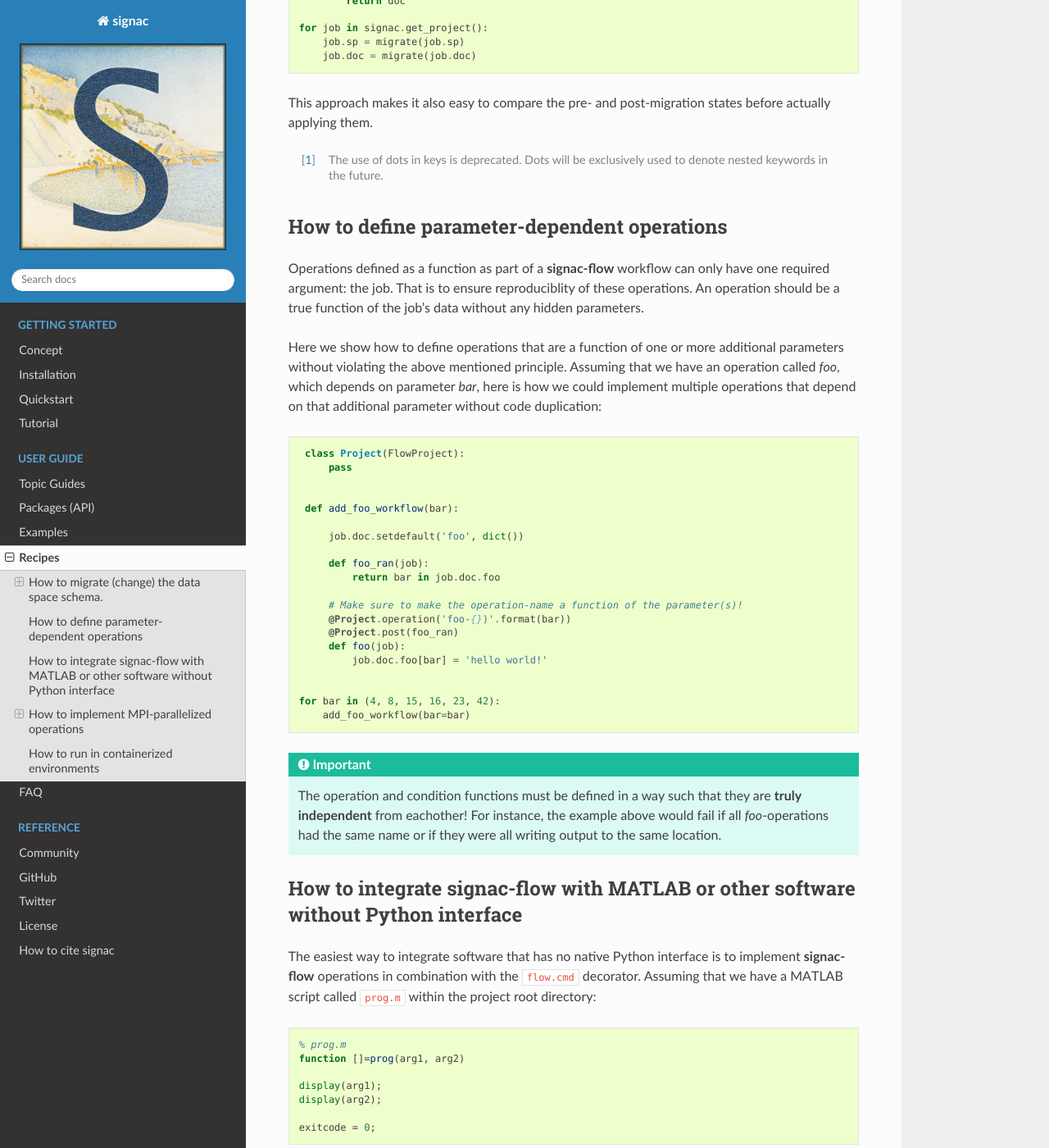
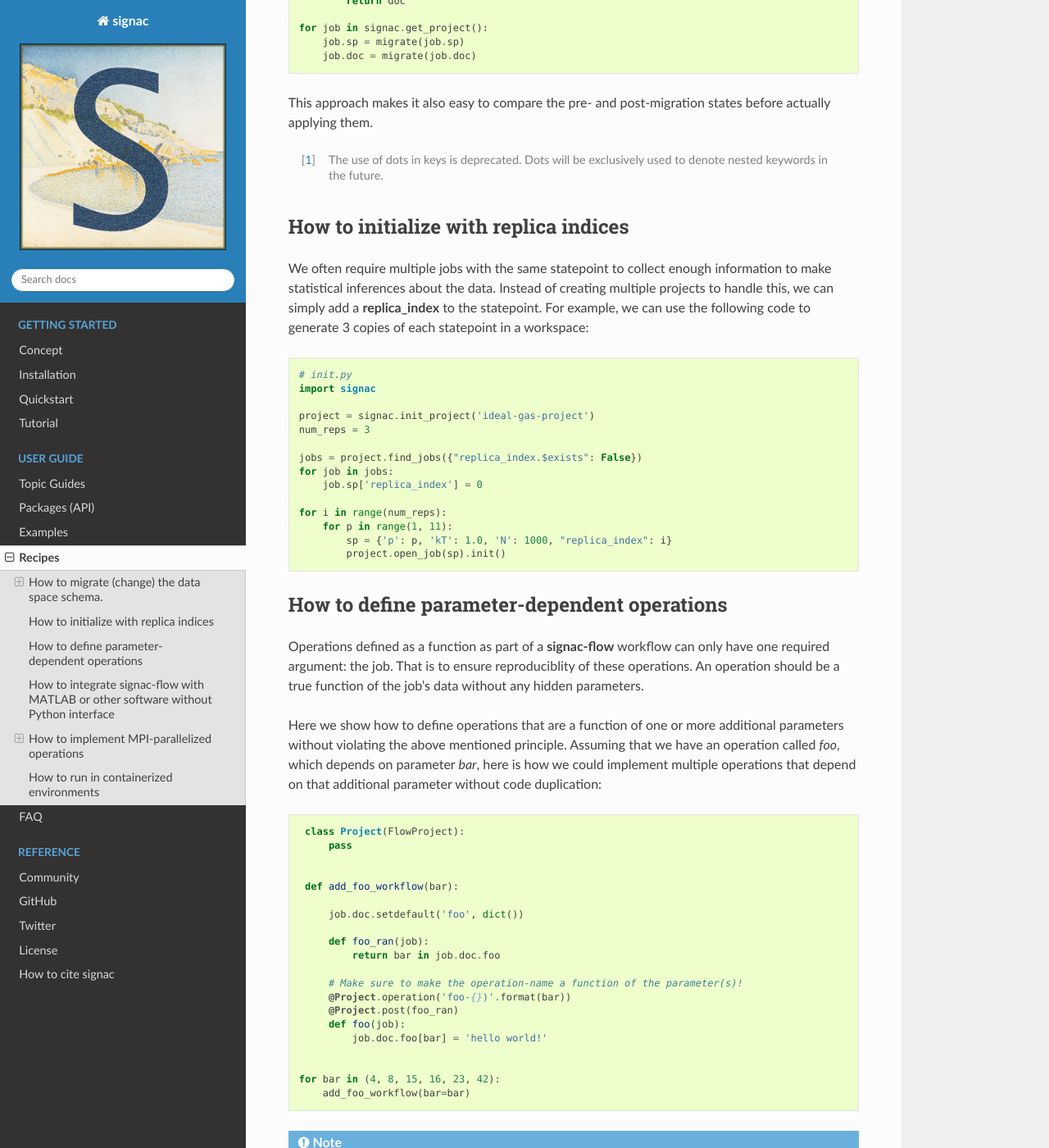
Before and after one commit to glotzerlab/signac-docs, a Sphinx documentation site: the page built from docs/source/recipes.rst, in a window 1280 px wide and 1400 px high, scrolled down 1485 px. Shown: the whole window at 82% size. Built offline with Sphinx 7.4.7 and the Read the Docs theme 2.0.0, drawn with Linux system fonts in a browser that asks for light colours.

Commit message:
Add introduction and simple examples of replica index into recipes.rst (#57)
Add recipe for creating replicas of jobs.

```diff
--- a/docs/source/recipes.rst
+++ b/docs/source/recipes.rst
@@ -86,6 +86,28 @@ This approach makes it also easy to compare the pre- and post-migration states b
 
 .. [#f1] The use of dots in keys is deprecated. Dots will be exclusively used to denote nested keywords in the future.
 
+How to initialize with replica indices
+======================================
+
+We often require multiple jobs with the same statepoint to collect enough information to make statistical inferences about the data. Instead of creating multiple projects to handle this, we can simply add a **replica_index** to the statepoint. For example, we can use the following code to generate 3 copies of each statepoint in a workspace:
+
+.. code-block:: python
+
+    # init.py
+    import signac
+
+    project = signac.init_project('ideal-gas-project')
+    num_reps = 3
+
+    jobs = project.find_jobs({"replica_index.$exists": False})
+    for job in jobs:
+        job.sp['replica_index'] = 0
+
+    for i in range(num_reps):
+        for p in range(1, 11):
+            sp = {'p': p, 'kT': 1.0, 'N': 1000, "replica_index": i}
+            project.open_job(sp).init()
+
 How to define parameter-dependent operations
 ============================================
 
@@ -120,7 +142,7 @@ Assuming that we have an operation called *foo*, which depends on parameter *bar
        add_foo_workflow(bar=bar)
 
 
-.. important::
+.. note::
 
     The operation and condition functions must be defined in a way such that they are **truly independent** from eachother!
     For instance, the example above would fail if all *foo*-operations had the same name or if they were all writing output to the same location.
```
